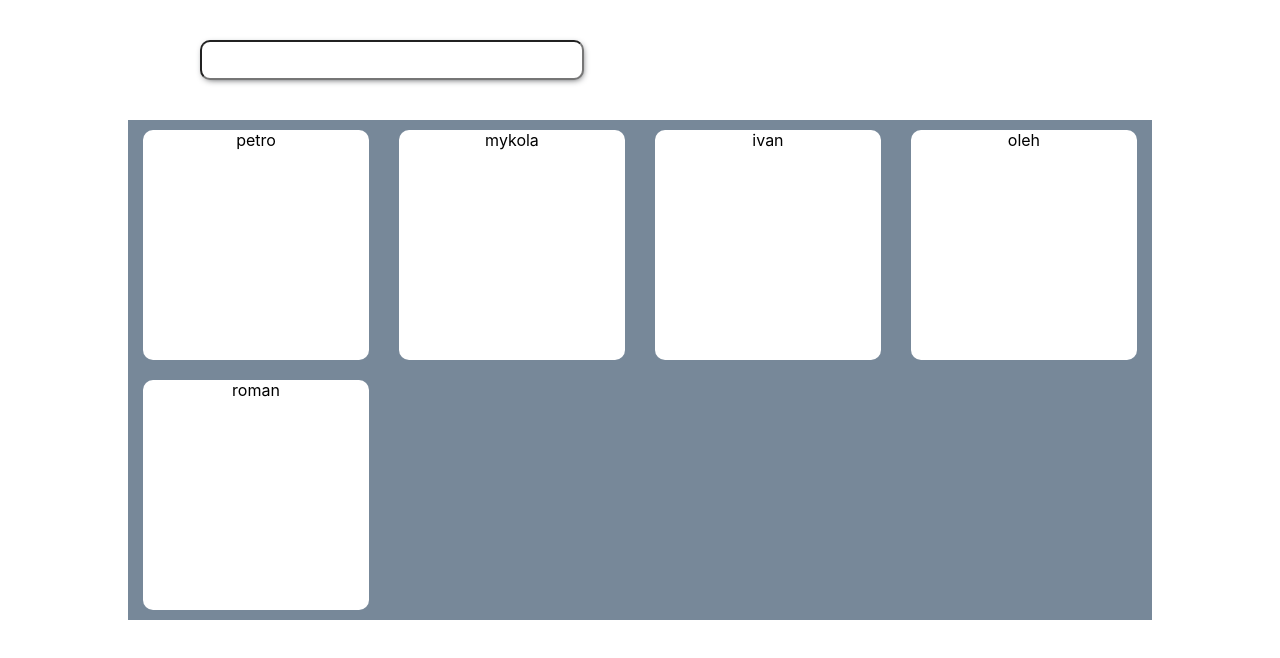
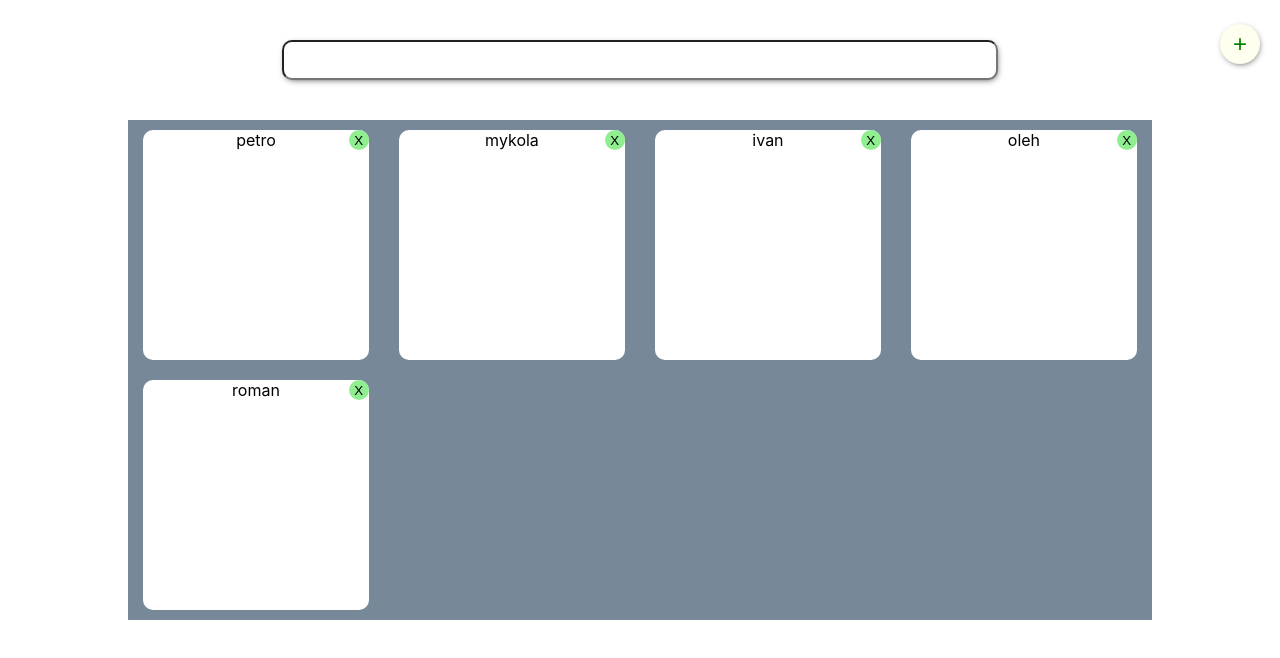
Before and after one commit to Vasyl-Hnatyshyn/goods_gallary, a React (Create React App) app: page / in a window 1280 px wide. Shown: the top 658 px of the page. Built offline with nearby package versions, Linux system fonts and the light colour scheme; a web font is replaced by a local one.

Commit message:
add remove button & remove method

```diff
--- a/src/App.css
+++ b/src/App.css
@@ -7,11 +7,19 @@
     padding: 0;
 }
 
- button { outline: none }
+ button { outline: none;
+ border:none;
+ }
 
+
+ .App {
+     text-align: center;
+
+
+ }
  #search{
-     margin: 40px 200px;
-     width: 30%;
+     margin: 40px auto;
+     width: 56%;
      min-height: 40px;
      border-radius: 10px;
      font-size: 20px;
@@ -29,7 +37,7 @@
       background-color: lightslategray;
  }
 
- .card {
+ .card {position: relative;
      margin: 10px 1.5%;
      width: 22%;
      min-height: 230px;
@@ -37,3 +45,28 @@
      background-color: #FFFFFF;
      border-radius: 10px;
  }
+
+ .remove-product {
+     width: 20px;
+     height: 20px;
+     border-radius: 50%;
+     background-color: lightgreen;
+     position: absolute;
+     top: 0;
+     right: 0;
+ }
+
+
+#modal-add-product{
+
+    height: 40px;
+    width: 40px;
+    border-radius: 50%;
+    color:green;
+    background-color: ivory;
+    position: absolute;
+    top: 3%;
+    right: 20px;
+    font-size: 24px;
+    box-shadow: 1px 2px 7px -3px #1f2226;
+}
--- a/src/App.js
+++ b/src/App.js
@@ -1,29 +1,34 @@
 import React from 'react';
 import './App.css';
-
-
 
 class App extends React.Component {
     constructor(){
        super();
        this.state = {
-           goods:[{name:"petro"},
-               {name:"mykola"},
-               {name:"ivan"},
-               {name:"oleh"},
-               {name:"roman"},
+           goods:[{name:"petro",id:1},
+               {name:"mykola",id:2},
+               {name:"ivan",id:3},
+               {name:"oleh",id:4},
+               {name:"roman",id:5},
                ],
+       }
+    }
 
-       }
+
+
+
+    componentDidUpdate(prevProps, prevState) {
+
+
 
     }
 
 
     filter=(e)=> {
+
         let input = e.target;
         let filter = input.value.toLowerCase();
         let filterItems = document.querySelectorAll('.card');
-        console.log(filterItems)
 
         filterItems.forEach(item => {
 
@@ -35,42 +40,58 @@ class App extends React.Component {
         })
     }
 
+    // addTaskToFolder=val=> {
+    //
+    //     let a ={text: val , author:this.state.author, id: +`${Math.floor(Math.random() * 1000)}` };
+    //
+    //     const updateFolder = [...this.state.taskFolder,a];
+    //
+    //     this.setState({
+    //
+    //         taskFolder:updateFolder
+    //
+    //     })
+    //
+    //     localStorage.setItem('task', JSON.stringify(updateFolder));
+    //
+    // }
+    //
+    removeProduct=good=>{
+        const update = this.state.goods.filter(function(item){
+        return item.id !== good.id;
+        })
+        this.setState({
+            goods:update
+        })
+    }
+
 
 
     render() {
 
-
     return (
 
+
+
+
         <div className = "App">
-
+           <button id="modal-add-product">+</button>
             <header>
                 <input type="text"  id="search" onKeyUp={this.filter}/>
             </header>
        <section className="gallery">
            {this.state.goods.map((good)=>{
                    return (
-                       <div className="card">
+                       <div className="card"  key={good.id}>
                            {good.name}
+
+                         <button className="remove-product" onClick={()=>{this.removeProduct(good)} }>Х</button>
                        </div>
                    )
-
-
-
-
-
-
            })
-
            }
-
-
-
-
-       </section>
-
-
-        </div>
+      </section>
+      </div>
 
     );
     }
```
